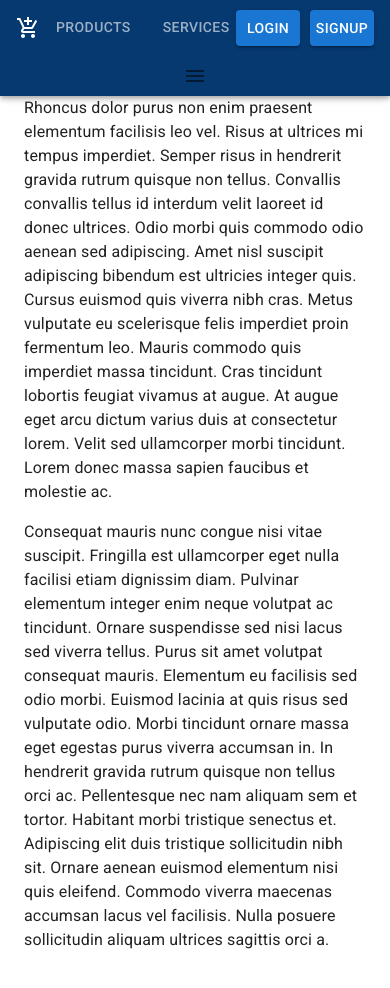
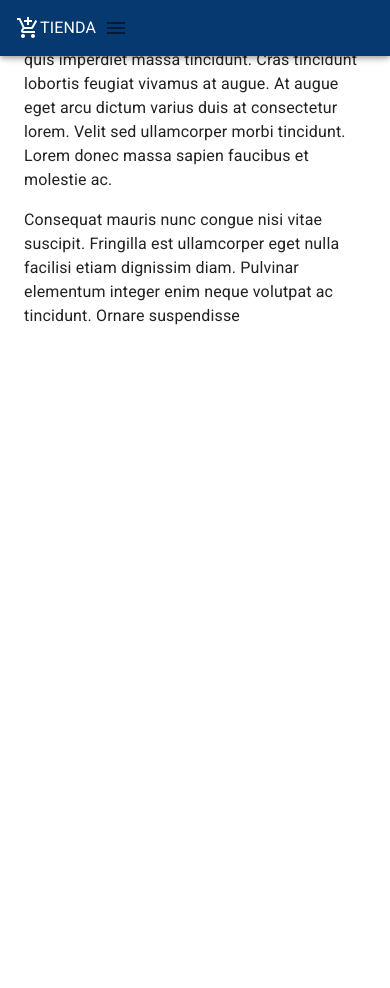
Before and after one commit to natagr23/Agro_App, a React (Create React App) app: page / in a window 390 px wide. Shown: the top 988 px of the page. After the commit the page ends 844 px from the top, so only its background shows below. Built offline with nearby package versions, Linux system fonts and the light colour scheme.

Commit message:
setting conditional responsive Button

```diff
--- a/src/components/Drawer/DrawerComp.js
+++ b/src/components/Drawer/DrawerComp.js
@@ -13,8 +13,7 @@ const DrawerComp = () => {
   const [openDrawer, setOpenDrawer] = useState(false);
   return (
     <React.Fragment>
-      <Drawer open={openDrawer}>
-        onClose={() => setOpenDrawer(false)}
+      <Drawer open={openDrawer} onClose={() => setOpenDrawer(false)}>
         <List>
           <ListItemButton>
             <ListItemIcon>
--- a/src/components/Navbar/Navbar.js
+++ b/src/components/Navbar/Navbar.js
@@ -1,129 +1,43 @@
 import React, { useState } from 'react';
-import { styled, useTheme } from '@mui/material/styles';
+
 import Box from '@mui/material/Box';
-import MuiDrawer from '@mui/material/Drawer';
-import MuiAppBar from '@mui/material/AppBar';
+
 import Toolbar from '@mui/material/Toolbar';
 // import List from '@mui/material/List';
 import CssBaseline from '@mui/material/CssBaseline';
 import Typography from '@mui/material/Typography';
-// import Divider from '@mui/material/Divider';
-// import IconButton from '@mui/material/IconButton';
-// import MenuIcon from '@mui/icons-material/Menu';
-// import ChevronLeftIcon from '@mui/icons-material/ChevronLeft';
-// import ChevronRightIcon from '@mui/icons-material/ChevronRight';
-// import ListItemButton from '@mui/material/ListItemButton';
-// import ListItemIcon from '@mui/material/ListItemIcon';
-// import ListItemText from '@mui/material/ListItemText';
-// import InboxIcon from '@mui/icons-material/MoveToInbox';
-// import MailIcon from '@mui/icons-material/Mail';
-import { AppBar, Tabs, Tab, Button, useMediaQuery } from '@mui/material';
+
+import {
+  AppBar,
+  Tabs,
+  Tab,
+  Button,
+  useTheme,
+  useMediaQuery,
+} from '@mui/material';
 import AddShoppingCartIcon from '@mui/icons-material/AddShoppingCart';
 import DrawerComp from '../Drawer/DrawerComp';
-
-// const drawerWidth = 240;
-
-// const openedMixin = (theme) => ({
-//   width: drawerWidth,
-//   transition: theme.transitions.create('width', {
-//     easing: theme.transitions.easing.sharp,
-//     duration: theme.transitions.duration.enteringScreen,
-//   }),
-//   overflowX: 'hidden',
-// });
-
-// const closedMixin = (theme) => ({
-//   transition: theme.transitions.create('width', {
-//     easing: theme.transitions.easing.sharp,
-//     duration: theme.transitions.duration.leavingScreen,
-//   }),
-//   overflowX: 'hidden',
-//   width: `calc(${theme.spacing(7)} + 1px)`,
-//   [theme.breakpoints.up('sm')]: {
-//     width: `calc(${theme.spacing(8)} + 1px)`,
-//   },
-// });
-
-// const DrawerHeader = styled('div')(({ theme }) => ({
-//   display: 'flex',
-//   alignItems: 'center',
-//   justifyContent: 'flex-end',
-//   padding: theme.spacing(0, 1),
-//   // necessary for content to be below app bar
-//   ...theme.mixins.toolbar,
-// }));
-
-// const AppBar = styled(MuiAppBar, {
-//   shouldForwardProp: (prop) => prop !== 'open',
-// })(({ theme, open }) => ({
-//   zIndex: theme.zIndex.drawer + 1,
-//   transition: theme.transitions.create(['width', 'margin'], {
-//     easing: theme.transitions.easing.sharp,
-//     duration: theme.transitions.duration.leavingScreen,
-//   }),
-//   ...(open && {
-//     marginLeft: drawerWidth,
-//     width: `calc(100% - ${drawerWidth}px)`,
-//     transition: theme.transitions.create(['width', 'margin'], {
-//       easing: theme.transitions.easing.sharp,
-//       duration: theme.transitions.duration.enteringScreen,
-//     }),
-//   }),
-// }));
-
-// const Drawer = styled(MuiDrawer, {
-//   shouldForwardProp: (prop) => prop !== 'open',
-// })(({ theme, open }) => ({
-//   width: drawerWidth,
-//   flexShrink: 0,
-//   whiteSpace: 'nowrap',
-//   boxSizing: 'border-box',
-//   ...(open && {
-//     ...openedMixin(theme),
-//     '& .MuiDrawer-paper': openedMixin(theme),
-//   }),
-//   ...(!open && {
-//     ...closedMixin(theme),
-//     '& .MuiDrawer-paper': closedMixin(theme),
-//   }),
-// }));
-
-// function MiniDrawer() {
-//   const theme = useTheme();
-//   const [open, setOpen] = React.useState(false);
-
-//   const handleDrawerOpen = () => {
-//     setOpen(true);
-//   };
-
-//   const handleDrawerClose = () => {
-//     setOpen(false);
-//   };
 
 const Navbar = () => {
   const [value, setValue] = useState();
   const theme = useTheme();
   console.log(theme);
+  const isMatch = useMediaQuery(theme.breakpoints.down('md'));
+  console.log(isMatch);
   return (
     <Box sx={{ display: 'flex' }}>
       <CssBaseline />
       <AppBar sx={{ background: '#063970' }}>
         <Toolbar>
-          {/* <IconButton
-            color="inherit"
-            aria-label="open drawer"
-            onClick={handleDrawerOpen}
-            edge="start"
-            sx={{
-              marginRight: 5,
-              ...(open && { display: 'none' }),
-            }}
-          >
-            <MenuIcon />
-          </IconButton> */}
-
           <AddShoppingCartIcon />
 
+          {isMatch ? (
+            <>
+              <Typography>TIENDA</Typography>
+              <DrawerComp />
+            </>
+          ) : (
+            <>
               <Tabs
                 textColor="inherit"
                 value={value}
@@ -141,98 +55,24 @@ const Navbar = () => {
               <Button sx={{ marginLeft: '10px' }} variant="contained">
                 SignUp{''}
               </Button>
+            </>
+          )}
         </Toolbar>
-        <DrawerComp />
       </AppBar>
-      {/* <Drawer variant="permanent" open={open}>
-        <DrawerHeader>
-          <IconButton onClick={handleDrawerClose}>
-            {theme.direction === 'rtl' ? (
-              <ChevronRightIcon />
-            ) : (
-              <ChevronLeftIcon />
-            )}
-          </IconButton>
-        </DrawerHeader>
-        <Divider />
-        <List>
-          {['Inbox', 'Starred', 'Send email', 'Drafts'].map((text, index) => (
-            <ListItemButton
-              key={text}
-              sx={{
-                minHeight: 48,
-                justifyContent: open ? 'initial' : 'center',
-                px: 2.5,
-              }}
-            >
-              <ListItemIcon
-                sx={{
-                  minWidth: 0,
-                  mr: open ? 3 : 'auto',
-                  justifyContent: 'center',
-                }}
-              >
-                {index % 2 === 0 ? <InboxIcon /> : <MailIcon />}
-              </ListItemIcon>
-              <ListItemText primary={text} sx={{ opacity: open ? 1 : 0 }} />
-            </ListItemButton>
-          ))}
-        </List>
-        <Divider />
-        <List>
-          {['All mail', 'Trash', 'Spam'].map((text, index) => (
-            <ListItemButton
-              key={text}
-              sx={{
-                minHeight: 48,
-                justifyContent: open ? 'initial' : 'center',
-                px: 2.5,
-              }}
-            >
-              <ListItemIcon
-                sx={{
-                  minWidth: 0,
-                  mr: open ? 3 : 'auto',
-                  justifyContent: 'center',
-                }}
-              >
-                {index % 2 === 0 ? <InboxIcon /> : <MailIcon />}
-              </ListItemIcon>
-              <ListItemText primary={text} sx={{ opacity: open ? 1 : 0 }} />
-            </ListItemButton>
-          ))}
-        </List>
-      </Drawer> */}
+
       <Box component="main" sx={{ flexGrow: 1, p: 3 }}>
         {/* <DrawerHeader /> */}
         <Typography paragraph>
-          Lorem ipsum dolor sit amet, consectetur adipiscing elit, sed do
-          eiusmod tempor incididunt ut labore et dolore magna aliqua. Rhoncus
-          dolor purus non enim praesent elementum facilisis leo vel. Risus at
-          ultrices mi tempus imperdiet. Semper risus in hendrerit gravida rutrum
-          quisque non tellus. Convallis convallis tellus id interdum velit
-          laoreet id donec ultrices. Odio morbi quis commodo odio aenean sed
-          adipiscing. Amet nisl suscipit adipiscing bibendum est ultricies
-          integer quis. Cursus euismod quis viverra nibh cras. Metus vulputate
-          eu scelerisque felis imperdiet proin fermentum leo. Mauris commodo
-          quis imperdiet massa tincidunt. Cras tincidunt lobortis feugiat
-          vivamus at augue. At augue eget arcu dictum varius duis at consectetur
-          lorem. Velit sed ullamcorper morbi tincidunt. Lorem donec massa sapien
-          faucibus et molestie ac.
+          perdiet proin fermentum leo. Mauris commodo quis imperdiet massa
+          tincidunt. Cras tincidunt lobortis feugiat vivamus at augue. At augue
+          eget arcu dictum varius duis at consectetur lorem. Velit sed
+          ullamcorper morbi tincidunt. Lorem donec massa sapien faucibus et
+          molestie ac.
         </Typography>
         <Typography paragraph>
           Consequat mauris nunc congue nisi vitae suscipit. Fringilla est
           ullamcorper eget nulla facilisi etiam dignissim diam. Pulvinar
           elementum integer enim neque volutpat ac tincidunt. Ornare suspendisse
-          sed nisi lacus sed viverra tellus. Purus sit amet volutpat consequat
-          mauris. Elementum eu facilisis sed odio morbi. Euismod lacinia at quis
-          risus sed vulputate odio. Morbi tincidunt ornare massa eget egestas
-          purus viverra accumsan in. In hendrerit gravida rutrum quisque non
-          tellus orci ac. Pellentesque nec nam aliquam sem et tortor. Habitant
-          morbi tristique senectus et. Adipiscing elit duis tristique
-          sollicitudin nibh sit. Ornare aenean euismod elementum nisi quis
-          eleifend. Commodo viverra maecenas accumsan lacus vel facilisis. Nulla
-          posuere sollicitudin aliquam ultrices sagittis orci a.
         </Typography>
       </Box>
     </Box>
@@ -240,32 +80,3 @@ const Navbar = () => {
 };
 
 export default Navbar;
-
-// export function Navbar() {
-//   const drawerWidth = 240;
-//   return (
-//     <Drawer
-//       sx={{
-//         width: drawerWidth,
-//         flexShrink: 0,
-//         '& .MuiDrawer-paper': {
-//           width: drawerWidth,
-//           boxSizing: 'border-box',
-//         },
-//       }}
-//       variant="permanent"
-//       anchor="left"
-//     >
-//       <Toolbar />
-//       <Divider />
-//       <List>
-//         {mainNavbarItems.map((text, index) => (
-//           <ListItem button key={text.id}>
-//             <ListItemIcon>{text.icon}</ListItemIcon>
-//             <ListItemText primary={text.label} />
-//           </ListItem>
-//         ))}
-//       </List>
-//     </Drawer>
-//   );
-// }
```
Lines whose indentation alone changed are shown as unchanged.
